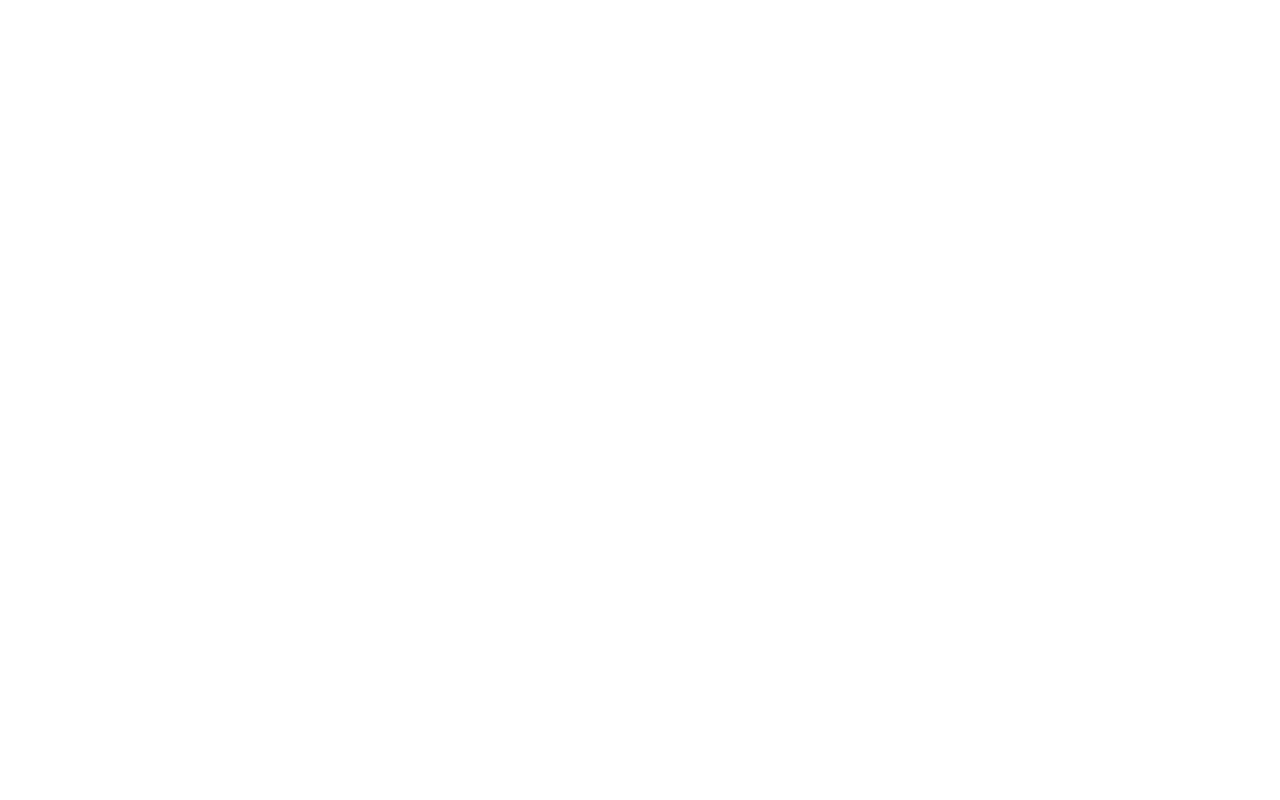
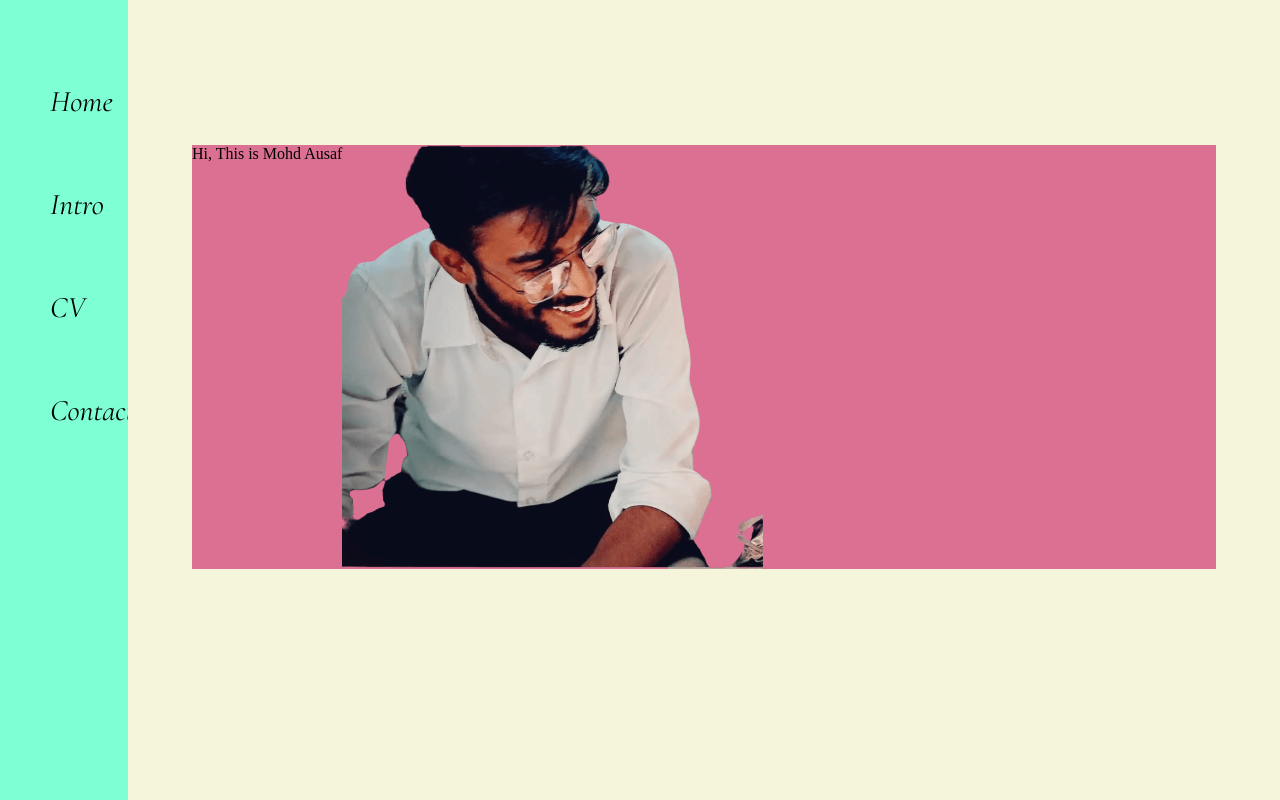
Before and after one commit to W0lvRine007/Portfolio-Website, a plain HTML site: page index.html in a window 1280 px wide. Drawn offline with nearby package versions, Linux system fonts and the light colour scheme.

Commit message:
Initial changes in frontend

```diff
--- a/index.html
+++ b/index.html
@@ -4,9 +4,39 @@
     <meta charset="UTF-8">
     <meta http-equiv="X-UA-Compatible" content="IE=edge">
     <meta name="viewport" content="width=device-width, initial-scale=1.0">
-    <title>Document</title>
+    <title>Mohd Ausaf - Web Developer</title>
+    <link rel="stylesheet" href="style.css">
 </head>
 <body>
+    <div class="container">
 
+
+        <div class = "sidebar">
+
+            <nav>
+                <ul>
+                    <li>Home</li>
+                    <li>Intro</li>
+                    <li>CV</li>
+                    <li>Contact</li>
+                </ul>
+            </nav>
+        </div>
+
+        <div class="main">
+            <div class="infoContainer">
+                <div class="devInfo">
+                    <div class="hello">Hi, This is Mohd Ausaf</div>
+                </div>
+                <div class="devPic">
+                    <img src="\Images\Dp.png" alt="Dev Pic">
+                </div>
+            </div>
+
+        </div>
+
+
+
+    </div>
 </body>
 </html>
--- /dev/null
+++ b/style.css
@@ -0,0 +1,47 @@
+@import url('https://fonts.googleapis.com/css2?family=Cormorant+Garamond:ital,wght@1,400;1,500&display=swap');
+
+* {
+    margin: 0;
+    padding: 0;
+}
+
+.sidebar{
+    background-color: aquamarine;
+    width: 10vw;
+    height: 100vh;
+    font-family: 'Cormorant Garamond', serif;
+}
+
+.sidebar nav {
+    padding: 50px;
+
+}
+
+.sidebar nav li {
+    list-style: none;
+    font-size: 30px;
+    padding: 33px 0px;
+}
+
+.main {
+    background-color: beige;
+    width: 90vw;
+}
+
+.container {
+    display: flex;
+}
+
+.infoContainer {
+    background-color: palevioletred;
+    height: 53vh;
+    width: 80vw;
+    margin: 145px auto;
+    display: flex;
+}
+
+.devPic {
+    width: 506px;
+    display: flex;
+
+}
```
Also changed, not shown: Images/Dp.png (added), index.js (added).
